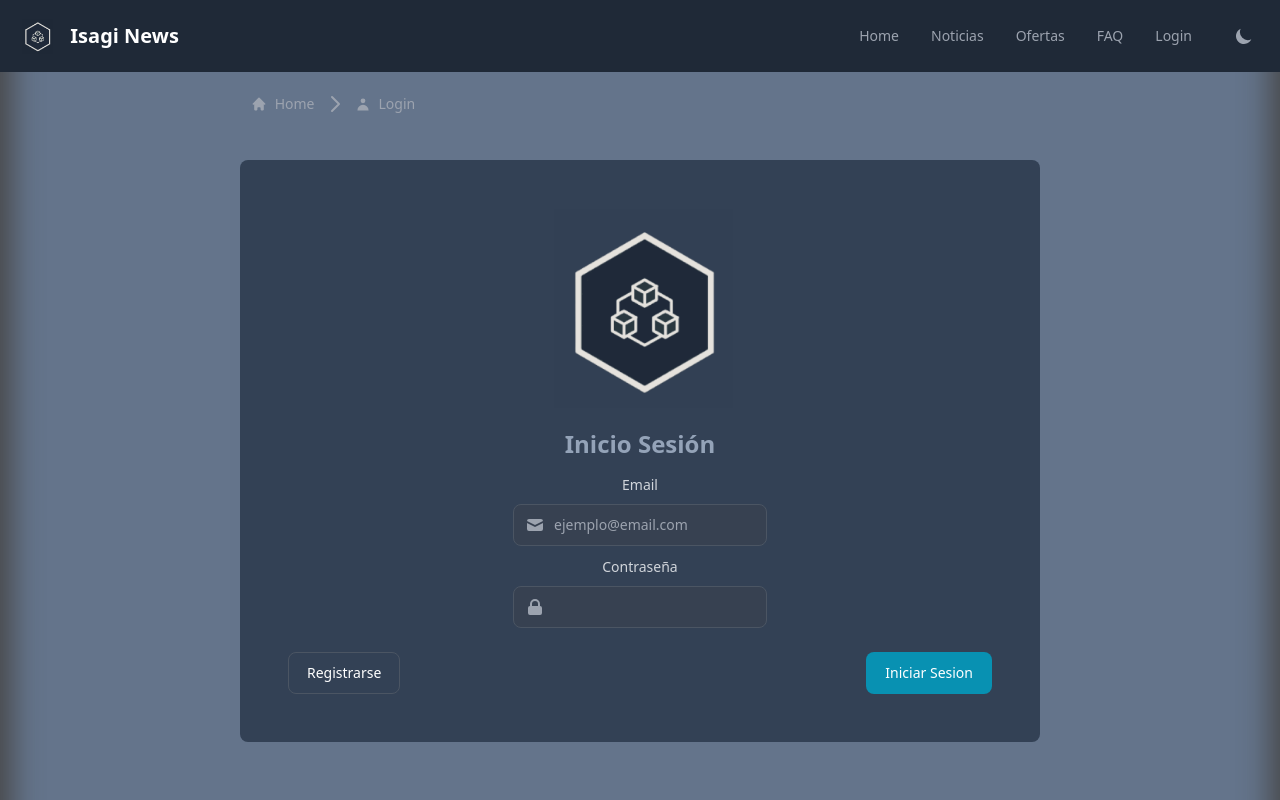
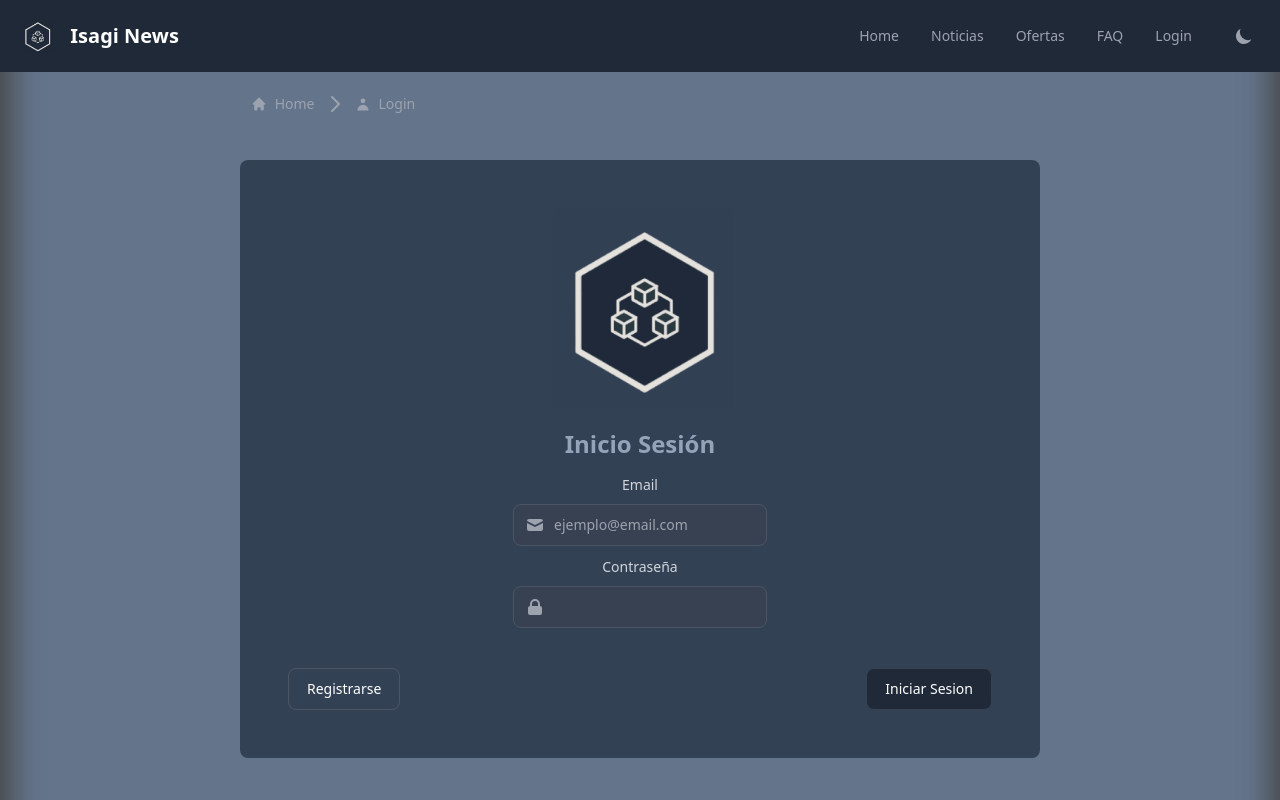
Before and after one commit to IsagiProject/isagi-news-react, a React (Vite) app: page /login in a window 1280 px wide. Shown: the top 800 px of the page. Built offline with nearby package versions, Linux system fonts and the light colour scheme.

Commit message:
Cambios color login

```diff
--- a/src/components/navbar/NavbarItem.jsx
+++ b/src/components/navbar/NavbarItem.jsx
@@ -2,7 +2,7 @@ import { Navbar } from 'flowbite-react'
 import { useNavigate } from 'react-router-dom'
 export default function NavbarItem({ to, text, onClick }) {
   const navigate = useNavigate()
-  //if path matches current path, add active
+  // if path matches current path, add active
 
   const handleClick = () => {
     navigate(to)
--- a/src/pages/LoginPage.jsx
+++ b/src/pages/LoginPage.jsx
@@ -100,11 +100,13 @@ export function LoginPage() {
           />
         </div>
         <br />
-        <div className='flex justify-between max-md:flex-col gap-3'>
+        <div className='flex justify-between max-md:flex-col gap-3 mt-4'>
           <Button color='light' onClick={handleGoToRegister}>
             Registrarse
           </Button>
-          <Button type='submit'>Iniciar Sesion</Button>
+          <Button type='submit' color='dark'>
+            Iniciar Sesion
+          </Button>
         </div>
       </form>
     </div>
```
